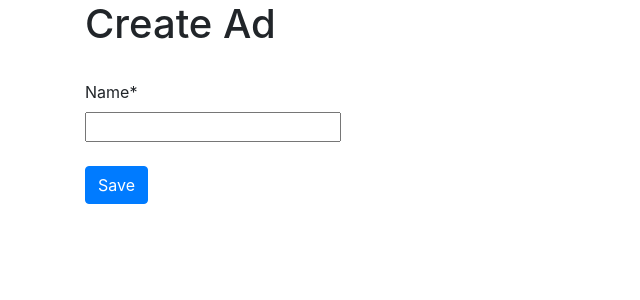
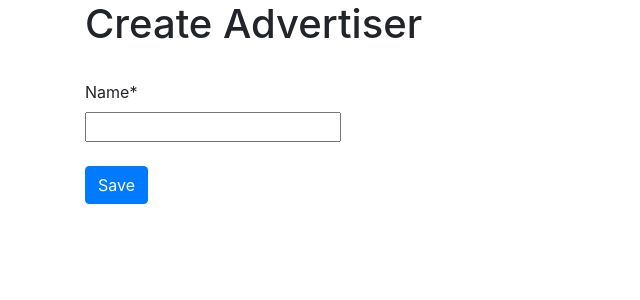
Before and after one commit to aliraad79/Yektanet0, a Django app: page /advertiser/create/ in a window 1280 px wide. Shown: the top 300 px of the page, without its empty margins (0-640 px from the left). Run offline with Django 3.2, Linux system fonts and the light colour scheme; some libraries are stand-ins or nearby versions.

Commit message:
change names in htmls

```diff
--- a/advertiser_mangement/templates/advertiser_mangement/ads.html
+++ b/advertiser_mangement/templates/advertiser_mangement/ads.html
@@ -30,7 +30,7 @@
     {% endfor %}
 </div>
 <div class="container" dir="ltr">
-    <h5><a href="{% url 'create-ad' %}">!Create your Ad</a></h5>
+    <h5><a href="{% url 'create-ad' %}">Create your Ad!</a></h5>
     <h5><a href="{% url 'create-advertiser' %}">Create Another Advertiser</a></h5>
 </div>
 
--- a/advertiser_mangement/templates/advertiser_mangement/advertiser_form.html
+++ b/advertiser_mangement/templates/advertiser_mangement/advertiser_form.html
@@ -9,7 +9,7 @@
 </head>
 <body>
 <div class="container" dir="ltr">
-    <h1>Create Ad</h1><br>
+    <h1>Create Advertiser</h1><br>
     <form method="post" enctype="multipart/form-data">
         {% csrf_token %}
         {{ form|crispy }}
```
